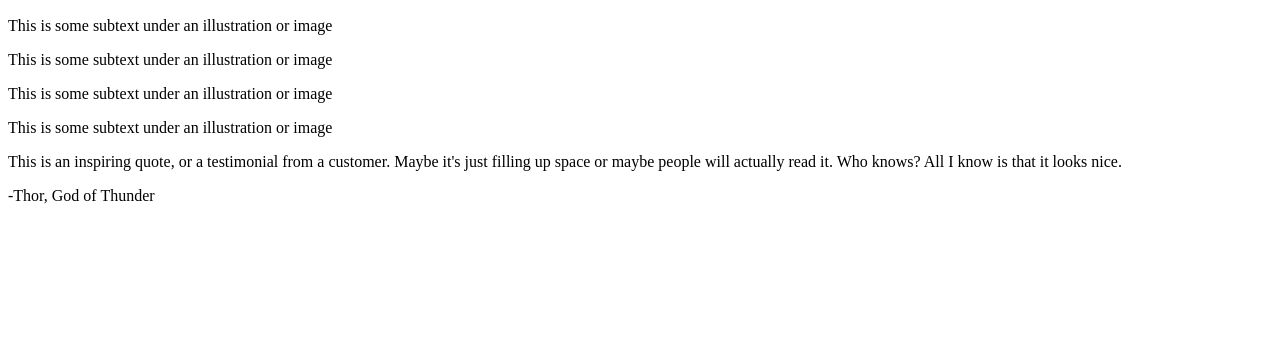
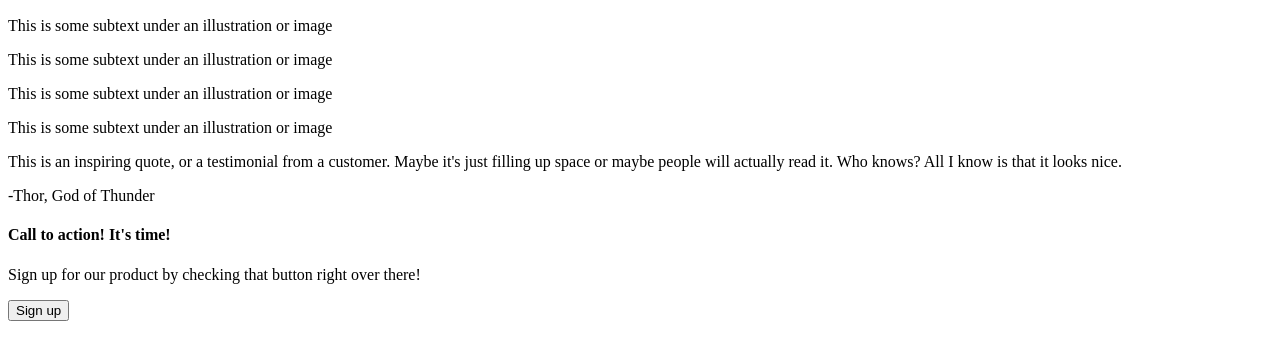
Before and after one commit to ezrakanga/Landing-Page, a plain HTML site: page index.html in a window 1280 px wide. Shown: the part 321-680 px from the top of the page. Drawn offline with Linux system fonts and the light colour scheme.

Commit message:
Done writing the fourth section

```diff
--- a/index.html
+++ b/index.html
@@ -20,7 +20,7 @@
         <div class="hero-text">
           <h1>This website is awesome</h1>
           <p>Lorem ipsum dolor sit amet consectetur adipisicing elit. Reiciendis quasi optio natus reprehenderit aspernatur tempore quas distinctio nihil itaque. Voluptatem, veritatis quas! A provident recusandae facere nesciunt dolor animi eius.</p>
-          <button  class="button" type="button">Sign up</button>
+          <button class="button" type="button">Sign up</button>
         </div>
         <img src="" alt="image">
       </div>
@@ -52,5 +52,15 @@
         <p>-Thor, God of Thunder</p>
       </div>
     </section>
+
+    <section class="fourth-section">
+      <div class="cta-container">
+        <div class="cta">
+          <h4>Call to action! It's time!</h4>
+          <p>Sign up for our product by checking that button right over there!</p>
+        </div>
+        <button class="button" type="button">Sign up</button>
+      </div>
+    </section>
   </body>
 </html>
```
